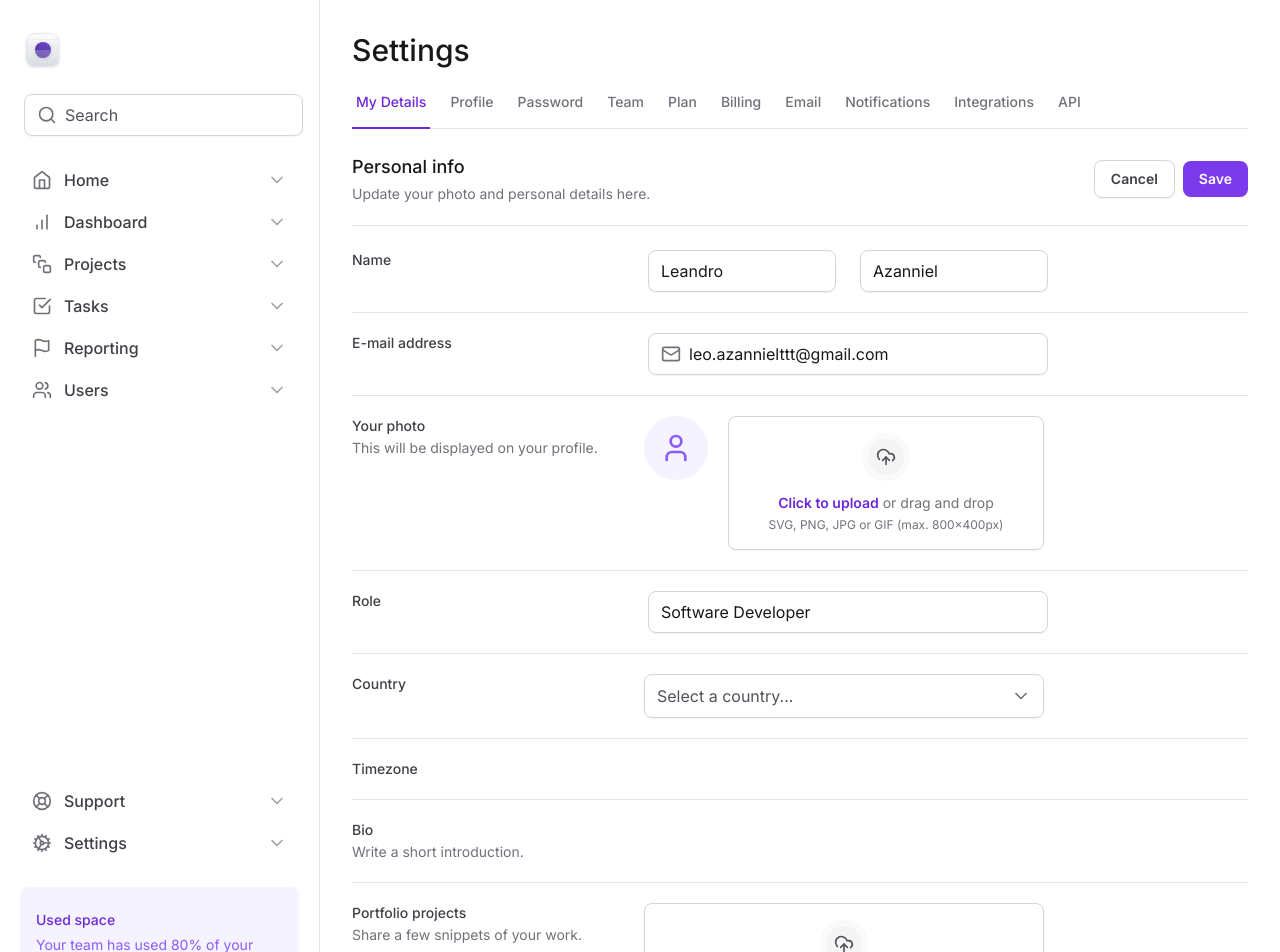
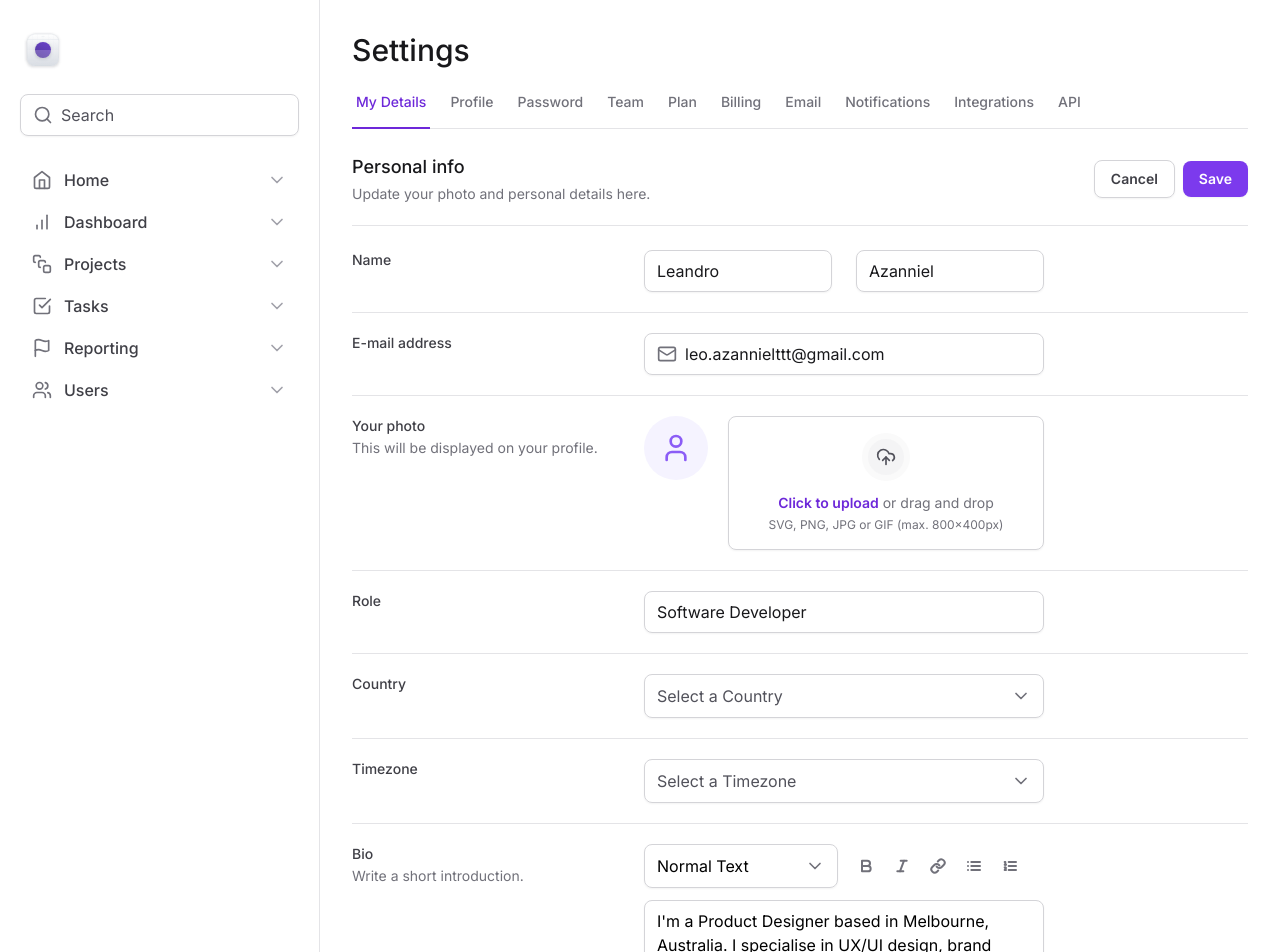
Before and after one commit to Azanniel/tailwind-next, a Next.js app: page / in a window 1280 px wide. Shown: the top 952 px of the page. Built offline with nearby package versions, Linux system fonts and the light colour scheme.

Commit message:
✨ add bio with textarea

```diff
--- a/src/app/page.tsx
+++ b/src/app/page.tsx
@@ -1,9 +1,11 @@
-import { Mail } from 'lucide-react'
+import { Bold, Italic, Link, List, ListOrdered, Mail } from 'lucide-react'
 
 import { SettingsTabs } from '@/components/SettingsTabs'
 import { Select } from '@/components/Form/Select'
 import * as Input from '@/components/Input'
 import * as FileInput from '@/components/Form/FileInput'
+import { SelectItem } from '@/components/Form/Select/SelectItem'
+import { TextArea } from '@/components/Form/TextArea'
 
 export default function Home() {
   return (
@@ -119,7 +121,10 @@
               Country
             </label>
 
-            <Select />
+            <Select placeholder="Select a Country">
+              <SelectItem value="br" text="Brazil" />
+              <SelectItem value="us" text="United State" />
+            </Select>
           </div>
 
           <div className="grid grid-cols-form gap-3 pt-5">
@@ -130,7 +135,20 @@
               Timezone
             </label>
 
-            <div></div>
+            <Select placeholder="Select a Timezone">
+              <SelectItem
+                value="pst"
+                text="Pacific Standard Time (UTC-08:00)"
+              />
+
+              <SelectItem
+                value="est"
+                text="Eastern Standard Time (UTC-05:00)"
+              />
+
+              <SelectItem value="gmt" text="Greenwich Mean Time (UTC+00:00)" />
+              <SelectItem value="jst" text="Japan Standard Time (UTC+09:00)" />
+            </Select>
           </div>
 
           <div className="grid grid-cols-form gap-3 pt-5">
@@ -141,7 +159,59 @@
               </span>
             </label>
 
-            <div></div>
+            <div className="space-y-3">
+              <div className="grid grid-cols-2 gap-3">
+                <Select placeholder="" defaultValue="normal">
+                  <SelectItem value="normal" text="Normal Text" />
+                  <SelectItem value="md" text="Markdown" />
+                </Select>
+
+                <div className="flex items-center gap-1">
+                  <button
+                    type="button"
+                    className="rounded-md p-2 hover:bg-zinc-50"
+                  >
+                    <Bold className="h-4 w-4 text-zinc-500" strokeWidth={3} />
+                  </button>
+
+                  <button
+                    type="button"
+                    className="rounded-md p-2 hover:bg-zinc-50"
+                  >
+                    <Italic className="h-4 w-4 text-zinc-500" strokeWidth={3} />
+                  </button>
+
+                  <button
+                    type="button"
+                    className="rounded-md p-2 hover:bg-zinc-50"
+                  >
+                    <Link className="h-4 w-4 text-zinc-500" strokeWidth={3} />
+                  </button>
+
+                  <button
+                    type="button"
+                    className="rounded-md p-2 hover:bg-zinc-50"
+                  >
+                    <List className="h-4 w-4 text-zinc-500" strokeWidth={3} />
+                  </button>
+
+                  <button
+                    type="button"
+                    className="rounded-md p-2 hover:bg-zinc-50"
+                  >
+                    <ListOrdered
+                      className="h-4 w-4 text-zinc-500"
+                      strokeWidth={3}
+                    />
+                  </button>
+                </div>
+              </div>
+
+              <TextArea
+                id="bio"
+                defaultValue="I'm a Product Designer based in Melbourne, Australia. I specialise in UX/UI design, brand strategy, and Webflow development."
+              />
+            </div>
           </div>
 
           <div className="grid grid-cols-form gap-3 pt-5">
--- a/src/components/Form/Select.tsx
+++ /dev/null
@@ -1,57 +0,0 @@
-'use client'
-
-import * as SelectPrimitive from '@radix-ui/react-select'
-import { Check, ChevronDown } from 'lucide-react'
-
-export function Select() {
-  return (
-    <SelectPrimitive.Root>
-      <SelectPrimitive.Trigger className="flex h-11 w-full items-center justify-between gap-2 rounded-lg border border-zinc-300 px-3 py-2 shadow-sm data-[placeholder]:text-zinc-600">
-        <SelectPrimitive.Value
-          placeholder="Select a country..."
-          className="text-black"
-        />
-        <SelectPrimitive.Icon>
-          <ChevronDown className="h-5 w-5 text-zinc-500" />
-        </SelectPrimitive.Icon>
-      </SelectPrimitive.Trigger>
-
-      <SelectPrimitive.Portal>
-        <SelectPrimitive.Content
-          side="bottom"
-          position="popper"
-          sideOffset={8}
-          className="z-10 w-[--radix-select-trigger-width] overflow-hidden rounded-lg border border-zinc-200 bg-white"
-        >
-          <SelectPrimitive.Viewport>
-            <SelectPrimitive.Item
-              value="br"
-              className="flex items-center justify-between gap-2 px-3 py-2.5 outline-none data-[highlighted]:bg-zinc-50"
-            >
-              <SelectPrimitive.ItemText className="text-black">
-                Brazil
-              </SelectPrimitive.ItemText>
-
-              <SelectPrimitive.ItemIndicator>
-                <Check className="h-4 w-4 text-violet-500" />
-              </SelectPrimitive.ItemIndicator>
-            </SelectPrimitive.Item>
-
-            <SelectPrimitive.Item
-              value="us"
-              className="flex items-center justify-between gap-2 px-3 py-2.5 outline-none data-[highlighted]:bg-zinc-50"
-            >
-              <SelectPrimitive.ItemText className="text-black">
-                United States
-              </SelectPrimitive.ItemText>
-
-              <SelectPrimitive.ItemIndicator>
-                <Check className="h-4 w-4 text-violet-500" />
-              </SelectPrimitive.ItemIndicator>
-            </SelectPrimitive.Item>
-          </SelectPrimitive.Viewport>
-        </SelectPrimitive.Content>
-      </SelectPrimitive.Portal>
-    </SelectPrimitive.Root>
-  )
-}
--- /dev/null
+++ b/src/components/Form/Select/SelectItem.tsx
@@ -0,0 +1,23 @@
+'use client'
+
+import { Check } from 'lucide-react'
+import * as Select from '@radix-ui/react-select'
+
+interface SelectItemProps extends Select.SelectItemProps {
+  text: string
+}
+
+export function SelectItem({ text, ...props }: SelectItemProps) {
+  return (
+    <Select.Item
+      className="flex items-center justify-between gap-2 px-3 py-2.5 outline-none data-[highlighted]:bg-zinc-50"
+      {...props}
+    >
+      <Select.ItemText className="text-black">{text}</Select.ItemText>
+
+      <Select.ItemIndicator>
+        <Check className="h-4 w-4 text-violet-500" />
+      </Select.ItemIndicator>
+    </Select.Item>
+  )
+}
--- /dev/null
+++ b/src/components/Form/Select/index.tsx
@@ -0,0 +1,37 @@
+'use client'
+
+import * as SelectPrimitive from '@radix-ui/react-select'
+import { ChevronDown } from 'lucide-react'
+import { ReactNode } from 'react'
+
+interface SelectProps extends SelectPrimitive.SelectProps {
+  children: ReactNode
+  placeholder: string
+}
+
+export function Select({ children, placeholder, ...props }: SelectProps) {
+  return (
+    <SelectPrimitive.Root {...props}>
+      <SelectPrimitive.Trigger className="flex h-11 w-full items-center justify-between gap-2 rounded-lg border border-zinc-300 px-3 py-2 shadow-sm data-[placeholder]:text-zinc-600">
+        <SelectPrimitive.Value
+          placeholder={placeholder}
+          className="text-black"
+        />
+        <SelectPrimitive.Icon>
+          <ChevronDown className="h-5 w-5 text-zinc-500" />
+        </SelectPrimitive.Icon>
+      </SelectPrimitive.Trigger>
+
+      <SelectPrimitive.Portal>
+        <SelectPrimitive.Content
+          side="bottom"
+          position="popper"
+          sideOffset={8}
+          className="z-10 w-[--radix-select-trigger-width] overflow-hidden rounded-lg border border-zinc-200 bg-white shadow-sm"
+        >
+          <SelectPrimitive.Viewport>{children}</SelectPrimitive.Viewport>
+        </SelectPrimitive.Content>
+      </SelectPrimitive.Portal>
+    </SelectPrimitive.Root>
+  )
+}
--- /dev/null
+++ b/src/components/Form/Textarea.tsx
@@ -0,0 +1,12 @@
+import { ComponentProps } from 'react'
+
+interface TextAreaProps extends ComponentProps<'textarea'> {}
+
+export function TextArea(props: TextAreaProps) {
+  return (
+    <textarea
+      className="min-h-[120px] w-full resize-y rounded-lg border border-zinc-300 px-3 py-2 shadow-sm"
+      {...props}
+    />
+  )
+}
--- a/src/components/Input.tsx
+++ b/src/components/Input.tsx
@@ -22,7 +22,7 @@
 export function Root(props: InputRootProps) {
   return (
     <div
-      className="mx-1 flex w-full items-center gap-2 rounded-lg border border-zinc-300 px-3 py-2 shadow-sm"
+      className="flex w-full items-center gap-2 rounded-lg border border-zinc-300 px-3 py-2 shadow-sm"
       {...props}
     ></div>
   )
```
